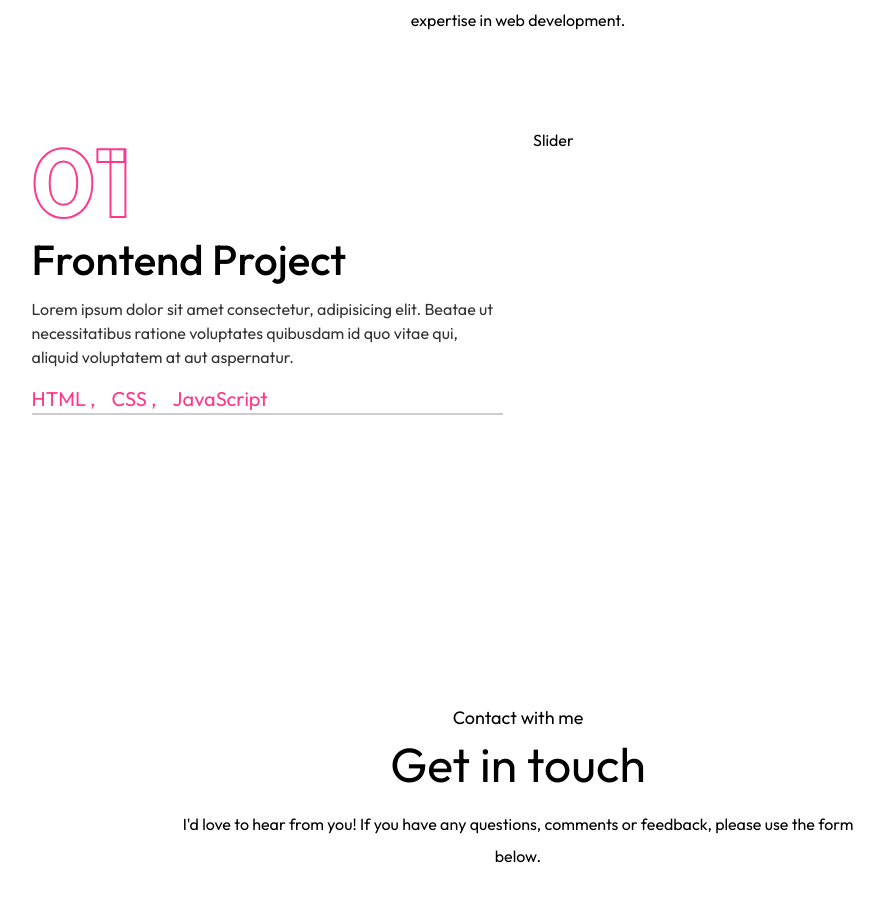
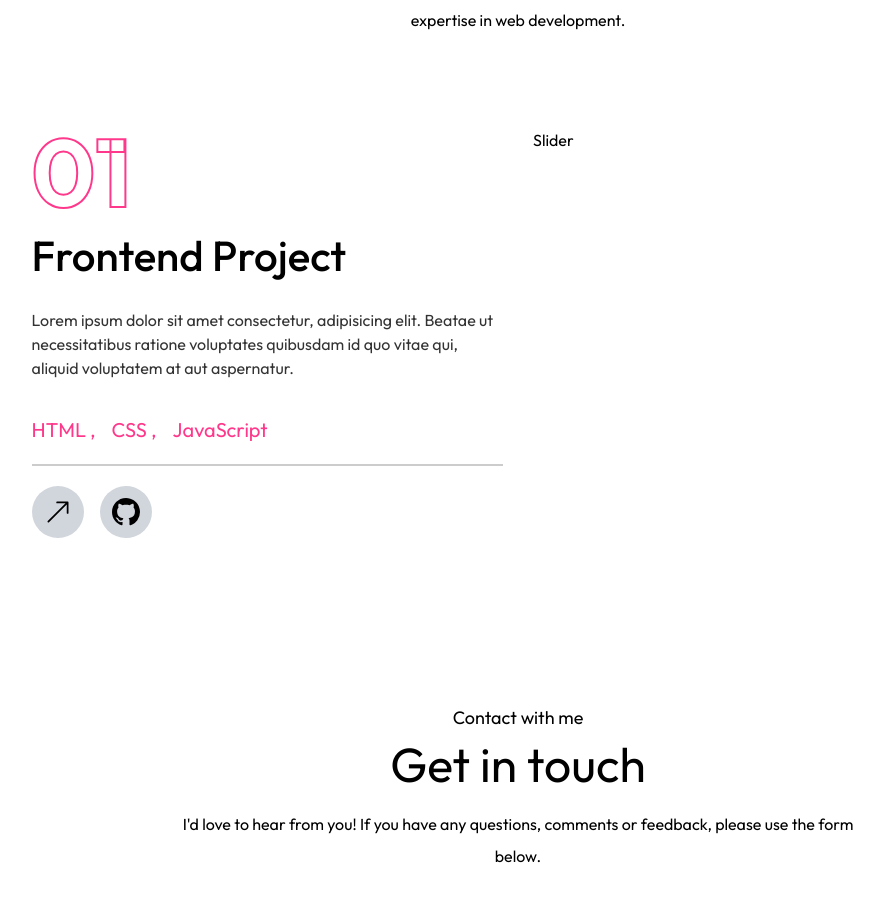
Before and after one commit to Hadayetullah/portfolio-v2, a Next.js app: page / in a window 1280 px wide. Shown: the part 2346-3264 px from the top of the page, without its empty margins (122-1006 px from the left). Built offline with nearby package versions, Linux system fonts and the light colour scheme; a web font is replaced by a local one.

Commit message:
Update design

```diff
--- a/app/components/MyWork.tsx
+++ b/app/components/MyWork.tsx
@@ -5,7 +5,10 @@ import Image from 'next/image'
 import React, { ForwardedRef, useState } from 'react'
 import { motion } from 'motion/react'
 
+import { BsArrowUpRight, BsGithub } from "react-icons/bs";
+
 import { Swiper, SwiperSlide } from 'swiper/react'
+import Link from 'next/link'
 
 const projects = [
     {
@@ -95,16 +98,16 @@ const MyWork = (props: Props) => {
             className='my-10 w-full flex flex-col lg:flex-row lg:gap-[30px] pt-10'
         >
             <div className='w-full lg:h-[460px] flex flex-col lg:justify-between order-2 lg:order-none '>
-                <div>
+                <div className='flex flex-col gap-[20px]'>
                     <div
-                        className='text-8xl leading-[1.2] font-bold text-transparent text-shadow-neutral-50'
+                        className='text-8xl font-bold text-transparent text-shadow-neutral-50'
                         style={{ WebkitTextStroke: "2px var(--color-primarylight)"}}
                     >
                         {project.num}
                     </div>
 
                     <h2
-                        className='text-[42px] font-medium leading-[1] transition-all duration-300
+                        className='text-[42px] font-medium transition-all duration-300
                         capitalize '
                     >
                         {project.category} project
@@ -125,6 +128,29 @@ const MyWork = (props: Props) => {
                     </ul>
 
                     <div className='border border-black/20 dark:border-white/20'></div>
+
+                    {/* Linked buttons */}
+                    <div className='flex items-center gap-4'>
+                        <div className='w-13 h-13 rounded-full bg-gray-300 text-black dark:text-white'>
+                            <Link
+                                href={project.live}
+                                title='Live Project'
+                                target='_blank'
+                            >
+                                <BsArrowUpRight className='w-full h-auto p-3' />
+                            </Link>
+                        </div>
+
+                        <div className='w-13 h-13 rounded-full bg-gray-300 text-black dark:text-white'>
+                            <Link
+                                href={project.live}
+                                title='GitHub Repository'
+                                target='_blank'
+                            >
+                                <BsGithub className='w-full h-auto p-3' />
+                            </Link>
+                        </div>
+                    </div>
                 </div>
             </div>
 
```
